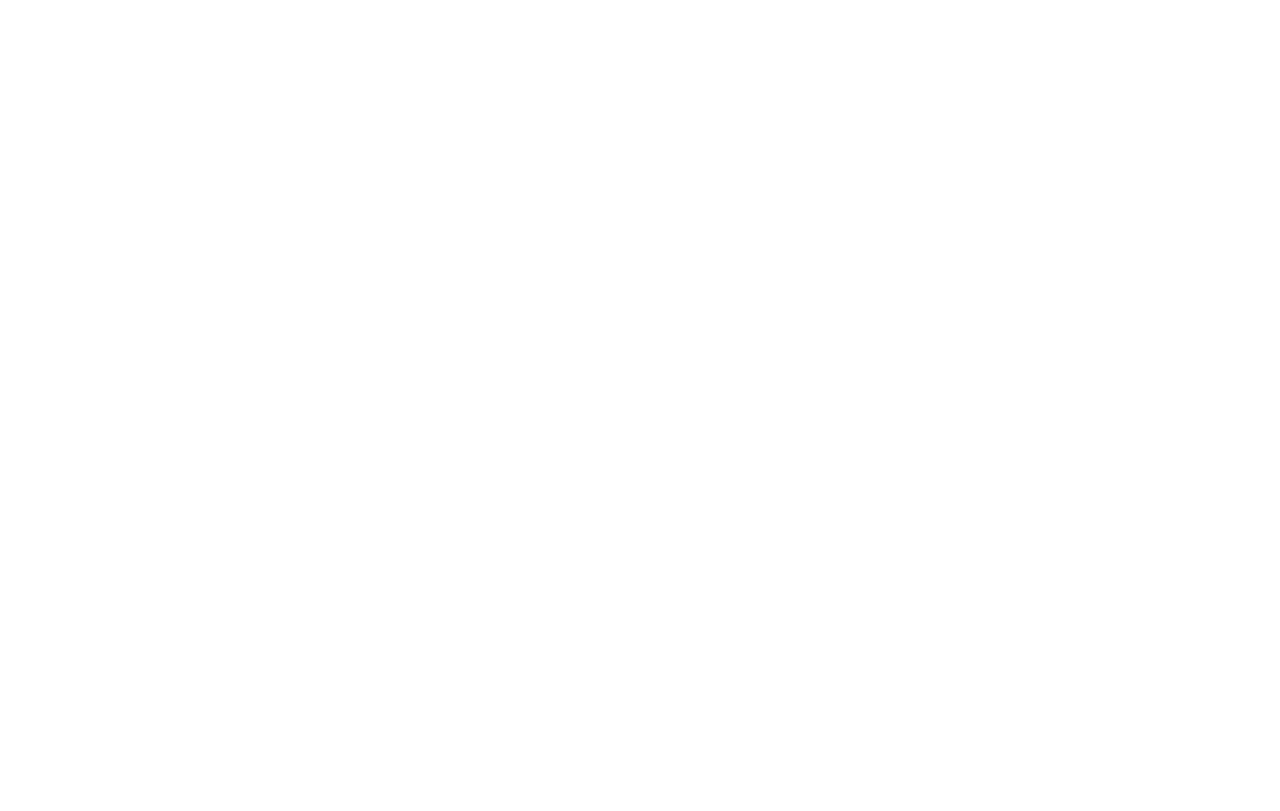
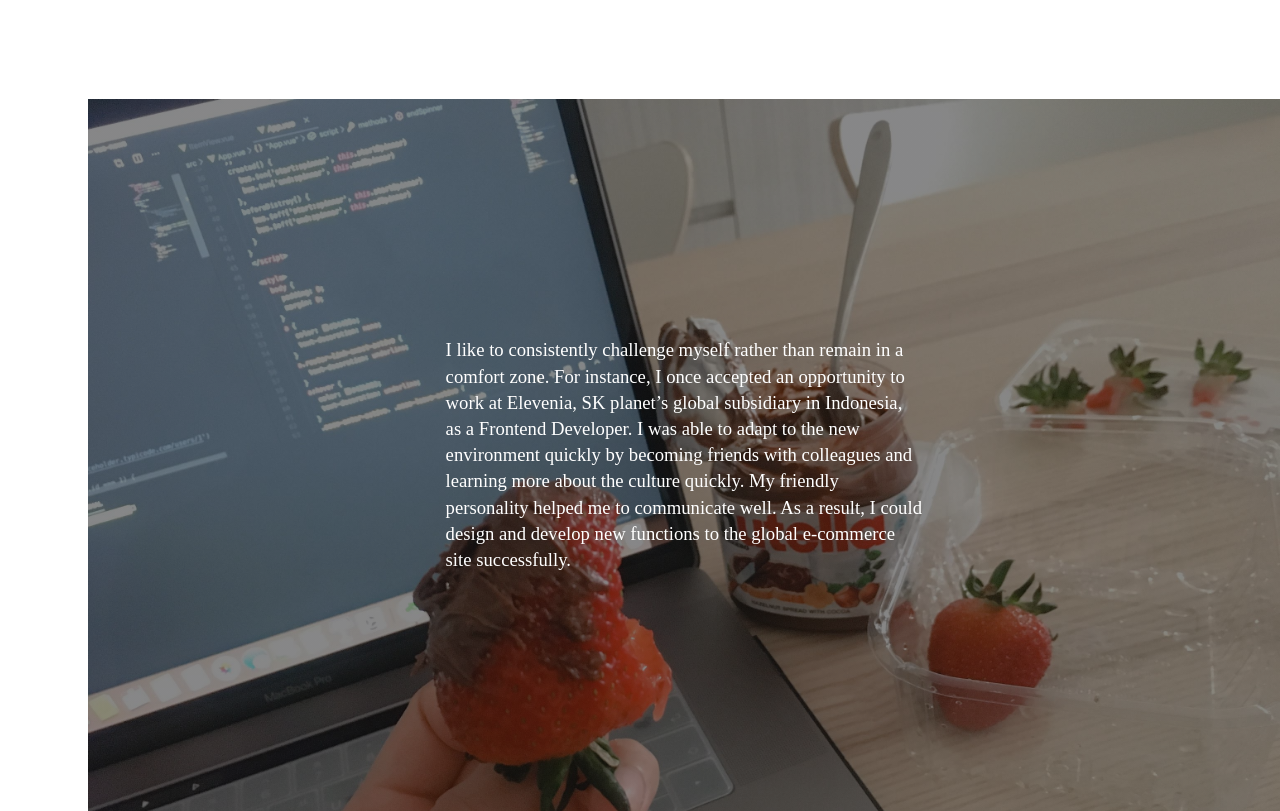
Before and after one commit to goforitrj/jrlog, a React (Create React App) app: page / in a window 1280 px wide. Shown: the part 1262-2073 px from the top of the page. Before the commit the page ends 1361 px from the top, so only its background shows below. Built offline with nearby package versions, Linux system fonts and the light colour scheme.

Commit message:
Add ThirdArticle

```diff
--- /dev/null
+++ b/src/components/story/ThirdArticle.js
@@ -0,0 +1,21 @@
+import React from 'react';
+import './ThirdArticle.scss';
+
+const ThirdArticle = () => {
+    return (
+        <article class="third-article">
+            <p>
+                I like to consistently challenge myself rather than remain in a
+                comfort zone. For instance, I once accepted an opportunity to
+                work at Elevenia, SK planet’s global subsidiary in Indonesia, as
+                a Frontend Developer. I was able to adapt to the new environment
+                quickly by becoming friends with colleagues and learning more
+                about the culture quickly. My friendly personality helped me to
+                communicate well. As a result, I could design and develop new
+                functions to the global e-commerce site successfully.
+            </p>
+        </article>
+    );
+};
+
+export default ThirdArticle;
--- /dev/null
+++ b/src/components/story/ThirdArticle.scss
@@ -0,0 +1,16 @@
+article.third-article {
+    padding: 20% 30%;
+    background-size: cover;
+    background-attachment: scroll, fixed;
+    background-image: linear-gradient(
+            180deg,
+            rgba(17, 17, 17, 0.5),
+            rgba(17, 17, 17, 0.5)
+        ),
+        url('../../assets/image/laptop.jpg');
+    p {
+        font-size: 1.1em;
+        color: white;
+        line-height: 1.4em;
+    }
+}
--- a/src/containers/StoryContainer.js
+++ b/src/containers/StoryContainer.js
@@ -2,6 +2,7 @@
 import StoryNav from '../components/story/StoryNav';
 import FirstArticle from '../components/story/FirstArticle';
 import SecondArticle from '../components/story/SecondArticle';
+import ThirdArticle from '../components/story/ThirdArticle';
 
 const StoryContainer = () => {
     return (
@@ -9,7 +10,8 @@
             <StoryNav />
             <section id="home-section">
                 <FirstArticle />
-                <SecondArticle/>
+                <SecondArticle />
+                <ThirdArticle />
             </section>
         </>
     );
```
